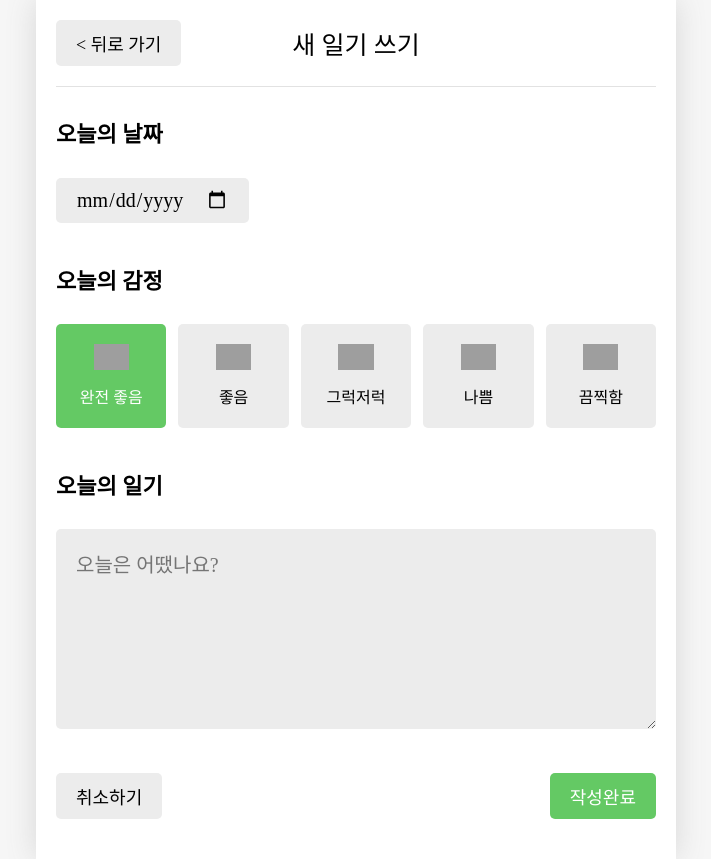
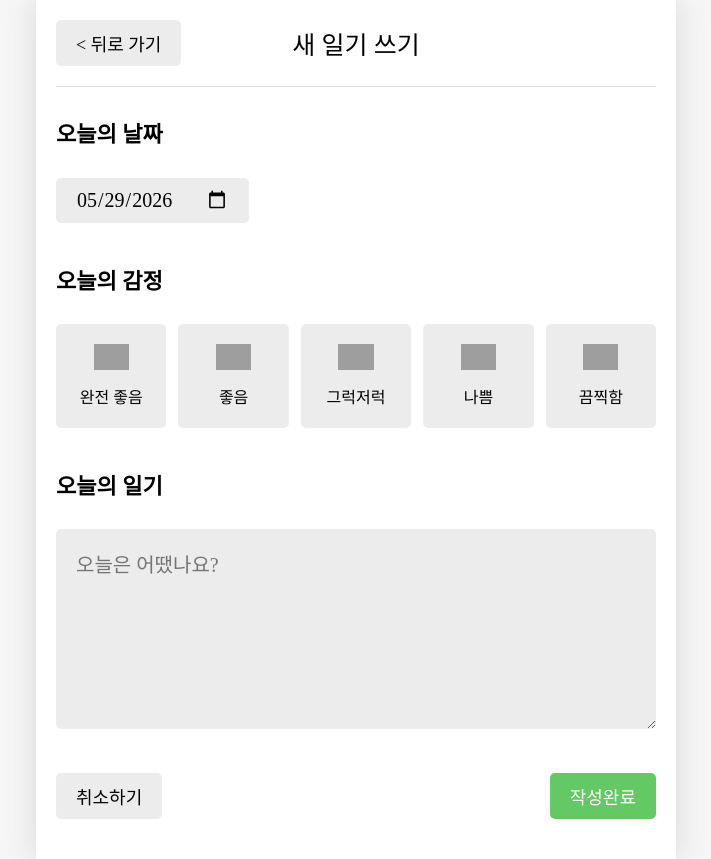
Before and after one commit to iykyk0325/emotion-diary, a React (Vite) app: page /new in a window 1280 px wide. Shown: the whole page, without its empty margins (284-995 px from the left). Built offline with nearby package versions, Linux system fonts and the light colour scheme; grey boxes are pictures that could not be loaded; a web font is replaced by a local one.

Commit message:
feat: New 페이지 기능 구현

```diff
--- a/src/components/Editor.jsx
+++ b/src/components/Editor.jsx
@@ -1,4 +1,7 @@
 import "./Editor.css";
+
+import { useState } from "react";
+import { useNavigate } from "react-router-dom";
 
 import Button from "./Button";
 import EmotionItem from "./EmotionItem";
@@ -11,34 +14,94 @@
   { emotionId: 5, emotionName: "끔찍함" },
 ];
 
-const Editor = () => {
-  const emotionId = 1;
+/**
+ * Date 객체를 "YYYY-MM-DD" 형식의 문자열로 변환한다.
+ *
+ * @param {Date} date 변환할 Date 객체
+ * @returns {string} "YYYY-MM-DD" 형식의 닐짜 문자열
+ */
+const getStringedDate = (targetDate) => {
+  let year = targetDate.getFullYear();
+  let month = targetDate.getMonth() + 1;
+  let date = targetDate.getDate();
+
+  if (month < 10) {
+    month = `0${month}`;
+  }
+  if (date < 10) {
+    date = `0${date}`;
+  }
+
+  return `${year}-${month}-${date}`;
+};
+
+const Editor = ({ onSubmit }) => {
+  const nav = useNavigate();
+
+  const [input, setInput] = useState({
+    createdDate: new Date(),
+    emmotionId: 3,
+    content: "",
+  });
+
+  const onChangeInput = (e) => {
+    let name = e.target.name;
+    let value = e.target.value;
+
+    if (name === "createdDate") {
+      value = new Date(value);
+    }
+
+    setInput({ ...input, [name]: value });
+  };
+
+  const onSubmitButtonClick = () => {
+    onSubmit(input);
+  };
 
   return (
     <div className="Editor">
       <section className="date_section">
         <h4>오늘의 날짜</h4>
-        <input type="date" />
+        <input
+          name="createdDate"
+          value={getStringedDate(input.createdDate)}
+          onChange={onChangeInput}
+          type="date"
+        />
       </section>
       <section className="emotion_section">
         <h4>오늘의 감정</h4>
         <div className="emotion_list_wrapper">
           {emotionList.map((item) => (
             <EmotionItem
+              onClick={() => {
+                onChangeInput({
+                  target: {
+                    name: "emotionId",
+                    value: item.emotionId,
+                  },
+                });
+              }}
               key={item.emotionId}
               {...item}
-              isSelected={item.emotionId === emotionId}
+              isSelected={item.emotionId === input.emotionId}
             />
           ))}
         </div>
       </section>
       <section className="content_section">
         <h4>오늘의 일기</h4>
-        <textarea placeholder="오늘은 어땠나요?" />
+        <textarea
+          name="content"
+          value={input.content}
+          onChange={onChangeInput}
+          placeholder="오늘은 어땠나요?"
+        />
       </section>
       <section className="button_section">
-        <Button text="취소하기" />
-        <Button text="작성완료" type="POSITIVE" />
+        <Button onClick={() => nav(-1)} text="취소하기" />
+        <Button onClick={onSubmitButtonClick} text="작성완료" type="POSITIVE" />
       </section>
     </div>
   );
--- a/src/components/EmotionItem.jsx
+++ b/src/components/EmotionItem.jsx
@@ -2,9 +2,10 @@
 
 import { getEmotionImage } from "../util/get-emotion-image";
 
-const EmotionItem = ({ emotionId, emotionName, isSelected }) => {
+const EmotionItem = ({ emotionId, emotionName, isSelected, onClick }) => {
   return (
     <div
+      onClick={onClick}
       className={`EmotionItem ${isSelected ? `EmotionItem_on_${emotionId}` : ""}`}
     >
       <img className="emotion_img" src={getEmotionImage(emotionId)} />
--- a/src/pages/New.jsx
+++ b/src/pages/New.jsx
@@ -1,15 +1,27 @@
+import { useContext } from "react";
+import { useNavigate } from "react-router-dom";
+
+import { DiaryDispatchContext } from "../App";
 import Button from "../components/Button";
 import Editor from "../components/Editor";
 import Header from "../components/Header";
 
 const New = () => {
+  const { onCreate } = useContext(DiaryDispatchContext);
+  const nav = useNavigate();
+
+  const onSubmit = (input) => {
+    onCreate(input.createdDate.getTime(), input.emotionId, input.content);
+    nav("/", { replace: true });
+  };
+
   return (
     <div>
       <Header
         title={"새 일기 쓰기"}
-        leftChild={<Button text="< 뒤로 가기" />}
+        leftChild={<Button onClick={() => nav(-1)} text="< 뒤로 가기" />}
       />
-      <Editor />
+      <Editor onSubmit={onSubmit} />
     </div>
   );
 };
```
